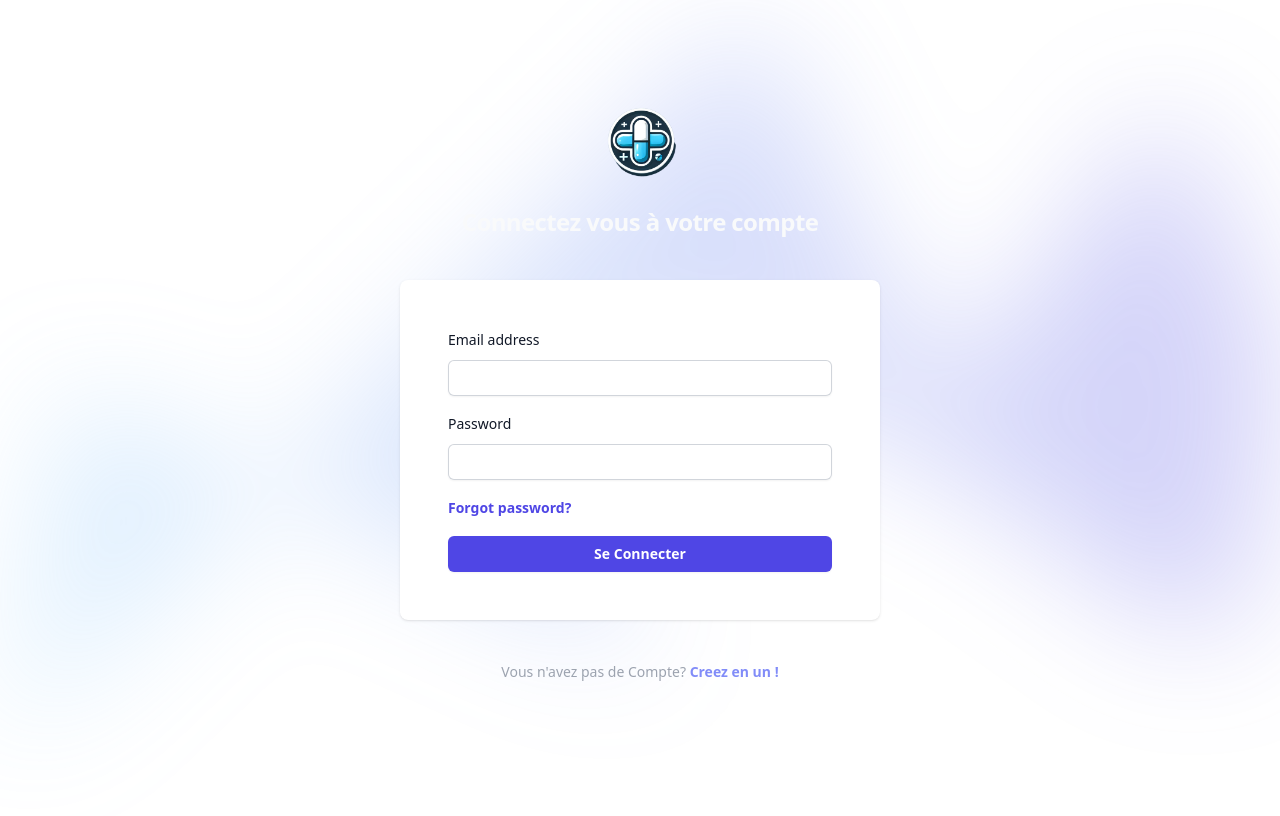
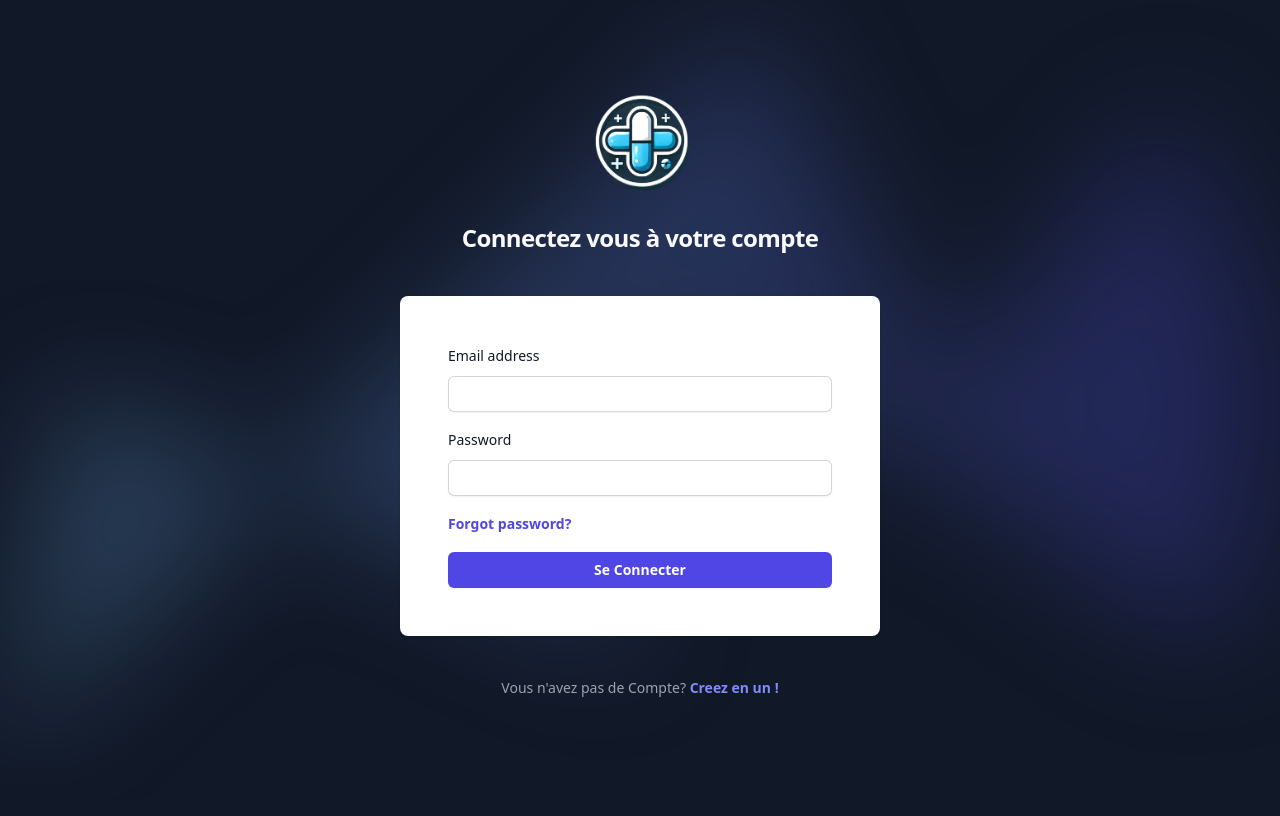
Before and after one commit to BigFootLime/B1, a PHP site: page /login.php in a window 1280 px wide. After the commit the page ends 702 px from the top, so only its background shows below. Run offline with PHP 8.4, Linux system fonts and the light colour scheme; some libraries are stand-ins or nearby versions.

Commit message:
fix error

```diff
--- a/src/login.php
+++ b/src/login.php
@@ -52,13 +52,14 @@ try {
     <link href="https://fonts.googleapis.com/css2?family=Poppins:wght@400;500;600;700&display=swap" rel="stylesheet">
 </head>
 
+<body class="bg-gray-900 h-screen overflow-hidden">
 <div class="absolute inset-x-0 top-4 -z-10 flex transform-gpu justify-center overflow-hidden blur-3xl" aria-hidden="true">
       <div class="aspect-[1108/632] w-full flex-none bg-gradient-to-r from-[#80caff] to-[#4f46e5] opacity-25" style="clip-path: polygon(73.6% 51.7%, 91.7% 11.8%, 100% 46.4%, 97.4% 82.2%, 92.5% 84.9%, 75.7% 64%, 55.3% 47.5%, 46.5% 49.4%, 45% 62.9%, 50.3% 87.2%, 21.3% 64.1%, 0.1% 100%, 5.4% 51.1%, 21.4% 63.9%, 58.9% 0.2%, 73.6% 51.7%)"></div>
     </div>
 <form action="" method="POST">
 <div class="flex min-h-full flex-col justify-center py-12 sm:px-6 lg:px-8">
   <div class="sm:mx-auto sm:w-full sm:max-w-md">
-  <img class="mx-auto h-20 w-auto" src="./assets/LOGOPHARMASYS.png" alt="NoImage">
+  <img class="mx-auto h-28 w-auto" src="./assets/LOGOPHARMASYS.png" alt="NoImage">
   <div class="flex flex-center flex-col justify-center">
     <h2 class="mt-6 text-center text-2xl font-bold leading-9 tracking-tight text-gray-50">Connectez vous à votre compte</h2>
     <?php if ($error): ?>
@@ -112,4 +113,5 @@ try {
   </div>
 </div>
 </form>
+</body>
 </html>
```
